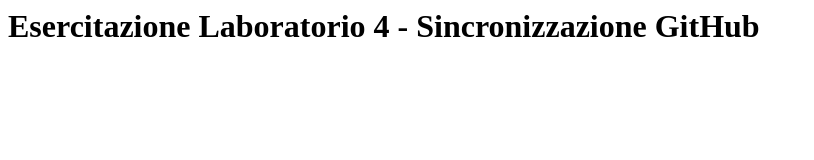
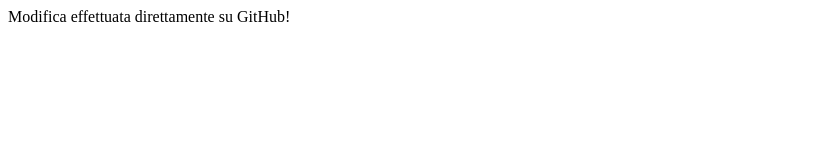
Before and after one commit to giacomolin114/progetto-lab4, a plain HTML site: page index.html in a window 1280 px wide. Shown: the whole page, without its empty margins (0-814 px from the left). Drawn offline with Linux system fonts and the light colour scheme.

Commit message:
Update index.html

```diff
--- a/index.html
+++ b/index.html
@@ -1 +1 @@
-<h1>Esercitazione Laboratorio 4 - Sincronizzazione GitHub</h1>
+<p>Modifica effettuata direttamente su GitHub!</p>
```
